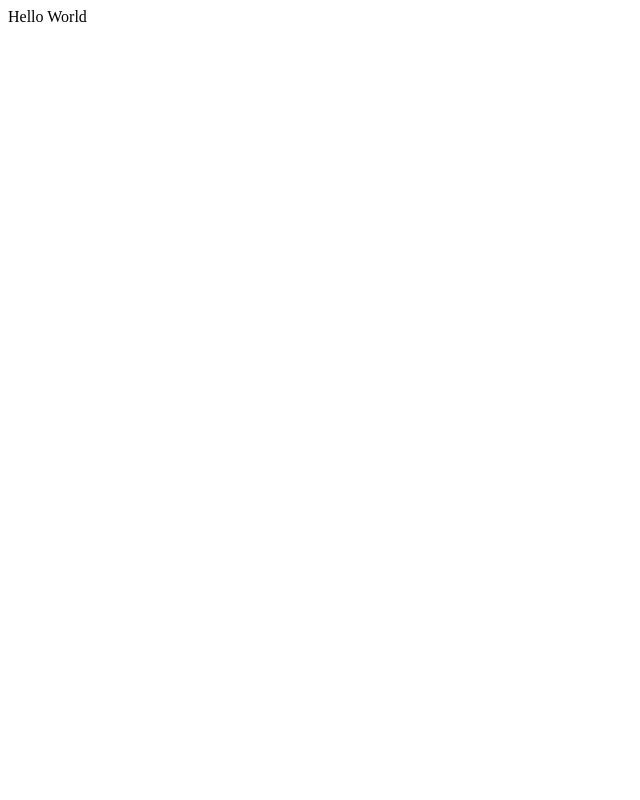
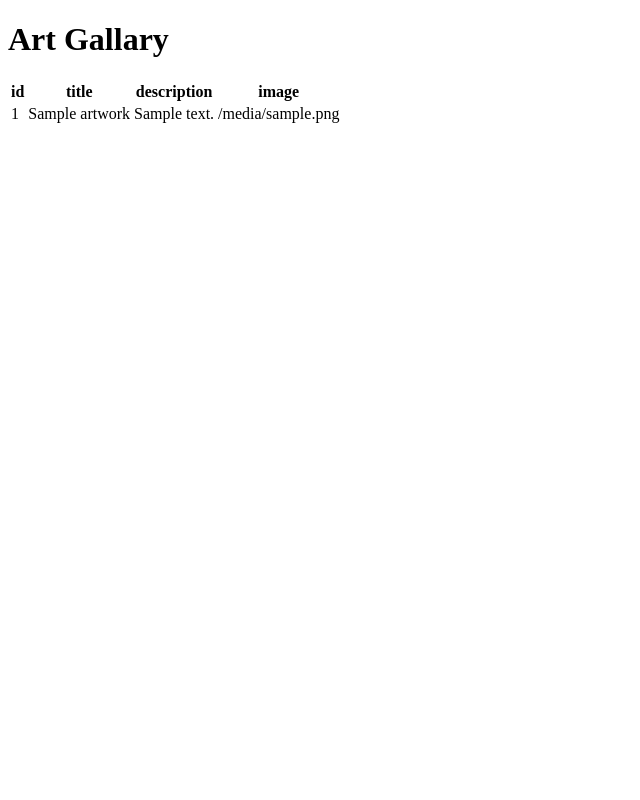
Before and after one commit to Tania-Hss/Full-stack-app, a Flask app: page / in a window 1280 px wide. Before the commit the part shown is almost empty. Shown: the whole page, without its empty margins (0-640 px from the left). Run offline with Flask 2, Linux system fonts and the light colour scheme; a database or web service that is not in the repository returns one stand-in record (values such as "Sample title"); some libraries are stand-ins or nearby versions.

Commit message:
displaying information on the browser/ adding routes and connecting to database

```diff
--- a/app.py
+++ b/app.py
@@ -1,11 +1,28 @@
-from flask import Flask
-
+from flask import Flask, render_template
+import psycopg2
 app = Flask(__name__)
 
 @app.route('/')
 def index():
+    db_connection = psycopg2.connect("dbname=art_gallary")
+    db_cursor = db_connection.cursor()
+    db_cursor.execute("SELECT id, title, description, file_img FROM artworks;")
+    rows = db_cursor.fetchall()
+    art_items = []
+    for row in rows:
+        art_items.append(
+            {
+               "id": row[0],
+                "title": row[1],
+                "description": row[2],
+                "file_img": row[3]
+            }
+        )
 
-    return "Hello World"
+    db_cursor.close()
+    db_connection.close()
+
+    return render_template("home.html", art_items=art_items)
 
 if __name__ == "__main__":
     app.run(debug = True)
--- a/schema.sql
+++ b/schema.sql
@@ -1,3 +1,6 @@
+DROP TABLE IF EXISTS users CASCADE;
+DROP TABLE IF EXISTS artworks CASCADE;
+
 CREATE TABLE users(
     id SERIAL PRIMARY KEY,
     name TEXT NOT NULL,
@@ -9,7 +12,7 @@ CREATE TABLE artworks (
     id SERIAL PRIMARY KEY,
     title VARCHAR(50) NOT NULL,
     description TEXT,
-    image_url TEXT,
+    file_img BYTEA,
     user_id INT,
     CONSTRAINT fk_artworks_users
         FOREIGN KEY(user_id)
--- a/seed.sql
+++ b/seed.sql
@@ -8,6 +8,6 @@ INSERT INTO users (name, email) VALUES ('Tania', 'taniah@gmail.com');
 INSERT INTO users (name, email) VALUES ('Bob the builder','bob@acme.com');
 
 
-INSERT INTO artworks(title, description, image_url, user_id) VALUES ('The Girl', 'The painting depicts two young girls sitting down and laughing together, their faces full of joy and merriment. They are both dressed in colorful dresses that add a playful and lively atmosphere to the scene. One girl has her hand over her mouth, as if trying to stifle her laughter, while the other girl throws her head back in a carefree manner, her laughter ringing out loud and clear.', 'https://images.unsplash.com/photo-1505377059067-e285a7bac49b?ixlib=rb-4.0.3&ixid=MnwxMjA3fDB8MHxwaG90by1wYWdlfHx8fGVufDB8fHx8&auto=format&fit=crop&w=1752&q=80', 1 );
-INSERT INTO artworks(title, description, image_url, user_id) VALUES ('Starry Night', 'The painting "The Starry Night" by Vincent van Gogh is an iconic masterpiece of post-impressionist art. In this particular interpretation, a student stands in front of the painting, with his back to the viewer, gazing up at the swirling night sky depicted in the painting.', 'https://images.unsplash.com/photo-1618481187866-5c7b6b9b5431?ixlib=rb-4.0.3&ixid=MnwxMjA3fDB8MHxwaG90by1wYWdlfHx8fGVufDB8fHx8&auto=format&fit=crop&w=1740&q=80', 2);
-INSERT INTO artworks(title, description, image_url, user_id) VALUES ('River', 'The drawing depicts a peaceful river winding its way through a lush landscape, with several bridges spanning its width at different points. The artist has expertly captured the serene and tranquil atmosphere of the scene, with soft lines and delicate shading creating a sense of calmness and serenity.', 'https://images.unsplash.com/photo-1579541637431-4e3cd6f6c9e3?ixlib=rb-4.0.3&ixid=MnwxMjA3fDB8MHxwaG90by1wYWdlfHx8fGVufDB8fHx8&auto=format&fit=crop&w=1546&q=80', 1);
+INSERT INTO artworks(title, description, file_img, user_id) VALUES ('The Girl', 'The painting depicts two young girls sitting down and laughing together, their faces full of joy and merriment. They are both dressed in colorful dresses that add a playful and lively atmosphere to the scene. One girl has her hand over her mouth, as if trying to stifle her laughter, while the other girl throws her head back in a carefree manner, her laughter ringing out loud and clear.', '', 1 );
+INSERT INTO artworks(title, description, file_img, user_id) VALUES ('Starry Night', 'The painting "The Starry Night" by Vincent van Gogh is an iconic masterpiece of post-impressionist art. In this particular interpretation, a student stands in front of the painting, with his back to the viewer, gazing up at the swirling night sky depicted in the painting.', '', 2);
+INSERT INTO artworks(title, description, file_img, user_id) VALUES ('River', 'The drawing depicts a peaceful river winding its way through a lush landscape, with several bridges spanning its width at different points. The artist has expertly captured the serene and tranquil atmosphere of the scene, with soft lines and delicate shading creating a sense of calmness and serenity.', '', 1);
--- a/templates/home.html
+++ b/templates/home.html
@@ -1,15 +1,34 @@
-<!DOCTYPE html>
-<html>
-    <head>
-        <meta charset="utf-8">
-        <meta http-equiv="X-UA-Compatible" content="IE=edge">
-        <title></title>
-        <meta name="description" content="">
-        <meta name="viewport" content="width=device-width, initial-scale=1">
-        <link rel="stylesheet" href="">
-    </head>
-    <body>
+{% extends "layout.html" %}
 
+{% block title %}
+    home
+{% endblock title %}
 
-    </body>
-</html>
+{% block main %}
+<table>
+    <thead>
+        <th>
+            id
+        </th>
+        <th>
+            title
+        </th>
+        <th>
+            description
+        </th>
+        <th>
+            image
+        </th>
+    </thead>
+    <tbody>
+        {% for item in art_items %}
+        <tr>
+            <td>{{ item.id }} </td>
+            <td>{{ item.title }} </td>
+            <td>{{ item.description }} </td>
+            <td>{{ item.file_img }}</td>
+        </tr>
+        {% endfor %}
+    </tbody>
+</table>
+{% endblock main %}
--- /dev/null
+++ b/templates/layout.html
@@ -0,0 +1,17 @@
+<!DOCTYPE html>
+<html>
+    <head>
+        <meta charset="utf-8">
+        <meta http-equiv="X-UA-Compatible" content="IE=edge">
+        <title>Art Gallary - {% block title%}{% endblock title%}</title>
+        <meta name="description" content="">
+        <meta name="viewport" content="width=device-width, initial-scale=1">
+        <link rel="stylesheet" href="">
+    </head>
+    <body>
+        <h1>Art Gallary</h1>
+        <main>
+            {% block main %} {% endblock main %}
+        </main>
+    </body>
+</html>
```
